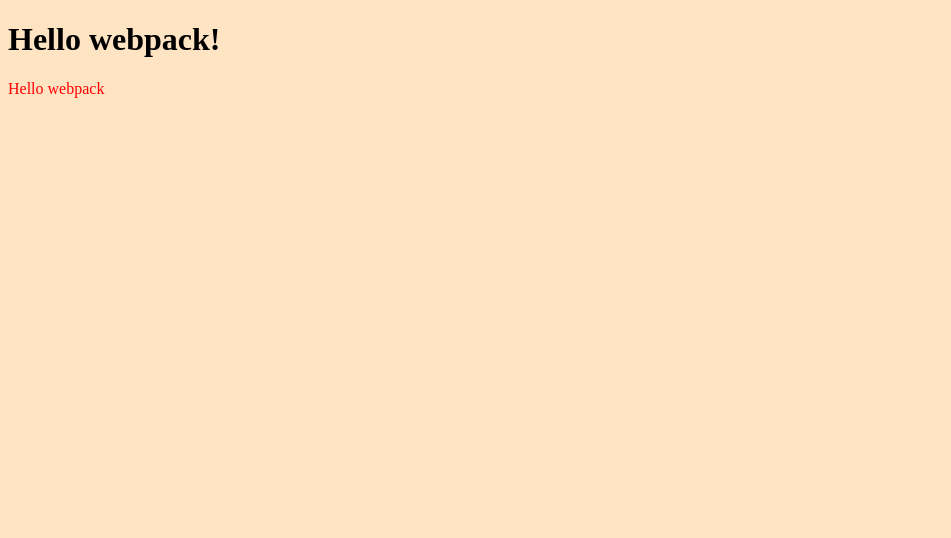
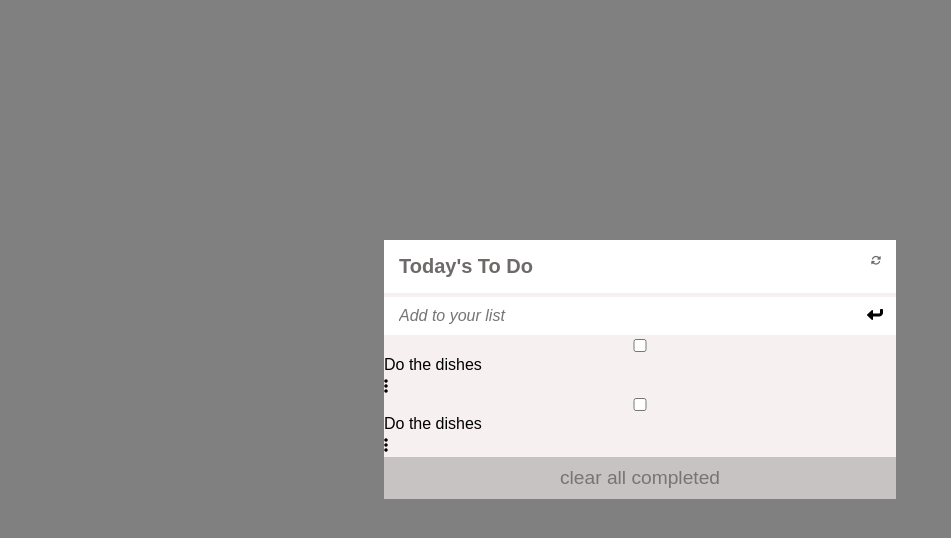
Before and after one commit to Whoistolu/score-board, a website built with webpack: page src/index.html in a window 1280 px wide. Shown: the whole page, without its empty margins (0-951 px from the left). Built offline with nearby package versions, Linux system fonts and the light colour scheme.

Commit message:
Add html structure and styling

```diff
--- a/src/index.html
+++ b/src/index.html
@@ -3,9 +3,32 @@
 <head>
     <meta charset="UTF-8">
     <meta name="viewport" content="width=device-width, initial-scale=1.0">
-    <title>Wbpack Exercise</title>
+    <script src="https://kit.fontawesome.com/4f02d055e5.js" crossorigin="anonymous"></script>
+    <title>Daily-Scedule</title>
 </head>
 <body>
-    <h1>Hello webpack!</h1>
+    <main>
+        <div class="to-do">
+            <div class="today">
+                <h1>Today's To Do</h1><span><i class="fas fa-sync-alt"></i></span>
+            </div>
+            <div class="add-text">
+                <input type="text" placeholder="Add to your list"><span><i class="fas fa-level-down-alt fa-rotate-90"></i></span>
+            </div>
+            <div class="todos">
+                <input type="checkbox">
+                <input value="Do the dishes" type="text"></input>
+                <i class="fas fa-ellipsis-v"></i>
+            </div>
+            <div class="todos">
+                <input type="checkbox">
+                <input value="Do the dishes" type="text"></input>
+                <i class="fas fa-ellipsis-v"></i>
+            </div>
+            <div class="button">
+                <button>clear all completed</button>
+            </div>
+        </div>
+    </main>
 </body>
 </html>
--- a/src/index.js
+++ b/src/index.js
@@ -1,14 +1,2 @@
 import _ from 'lodash';
 import './style.css';
-
-function component() {
-    const element = document.createElement('div');
-
-    // Lodash, now imported by this script
-    element.innerHTML = _.join(['Hello', 'webpack'], ' ');
-    element.classList.add('hello');
-
-    return element;
-  }
-
-  document.body.appendChild(component());
--- a/src/style.css
+++ b/src/style.css
@@ -1,7 +1,79 @@
-.hello {
-    color: red;
-  }
+* {
+  padding: 0;
+  margin: 0;
+  box-sizing: border-box;
+}
 
-  body {
-    background-color: bisque;
+body {
+  background-color: gray;
 }
+
+.to-do {
+  position: absolute;
+  left: 30%;
+  top: 30%;
+  right: 30%;
+  box-shadow: 4px 6px gray;
+  display: flex;
+  flex-direction: column;
+  gap: 4px;
+  background-color: rgb(247, 240, 240);
+}
+
+.to-do .today {
+  font-family: Arial, Helvetica, sans-serif;
+  font-size: 10px;
+  color: rgb(110, 106, 106);
+  display: flex;
+  justify-content: space-between;
+  padding: 15px 15px;
+  background-color: #fff;
+}
+
+.to-do .add-text {
+  display: flex;
+  justify-content: space-between;
+  padding: 10px 15px;
+  background-color: #fff;
+}
+
+.to-do .add-text input {
+  font-style: italic;
+}
+
+.to-do .todos {
+  display: flex;
+  flex-direction: column;
+  gap: 4px;
+}
+
+.to-do .todo-item {
+  display: flex;
+  gap: 20px;
+  background-color: #fff;
+  padding: 15px 15px;
+}
+
+.to-do input[type=text] {
+  border: none;
+  background-color: transparent;
+  font-size: 1rem;
+}
+
+.to-do .todo-item input[type=text] {
+  flex-grow: 1;
+}
+
+.to-do .button {
+  display: flex;
+  justify-content: center;
+  background-color: rgb(199, 195, 195);
+  padding: 10px;
+}
+
+.to-do .button button {
+  border: none;
+  background-color: transparent;
+  font-size: 1.2rem;
+  color: rgb(121, 116, 116);
+}
```
